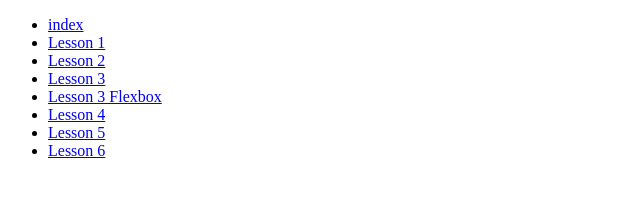
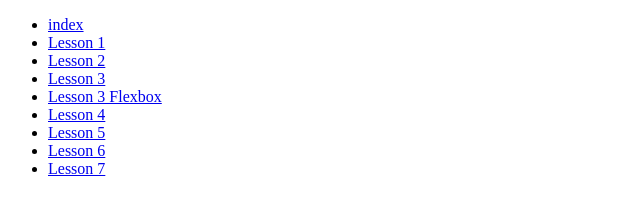
Before and after one commit to NoGuyBuy-Official/webd168, a plain HTML site: page index.html in a window 1280 px wide. Shown: the full height of the page, 0-640 px from the left. Drawn offline with Linux system fonts and the light colour scheme.

Commit message:
lesson07

```diff
--- a/index.html
+++ b/index.html
@@ -16,6 +16,7 @@
             <li><a href="lesson04/">Lesson 4</a></li>
             <li><a href="lesson05/">Lesson 5</a></li>
             <li><a href="lesson06/adding-color/summermenu.html">Lesson 6</a></li>
+            <li><a href="lesson07/">Lesson 7</a></li>
         </ul>
     </nav>
 </body>
```
